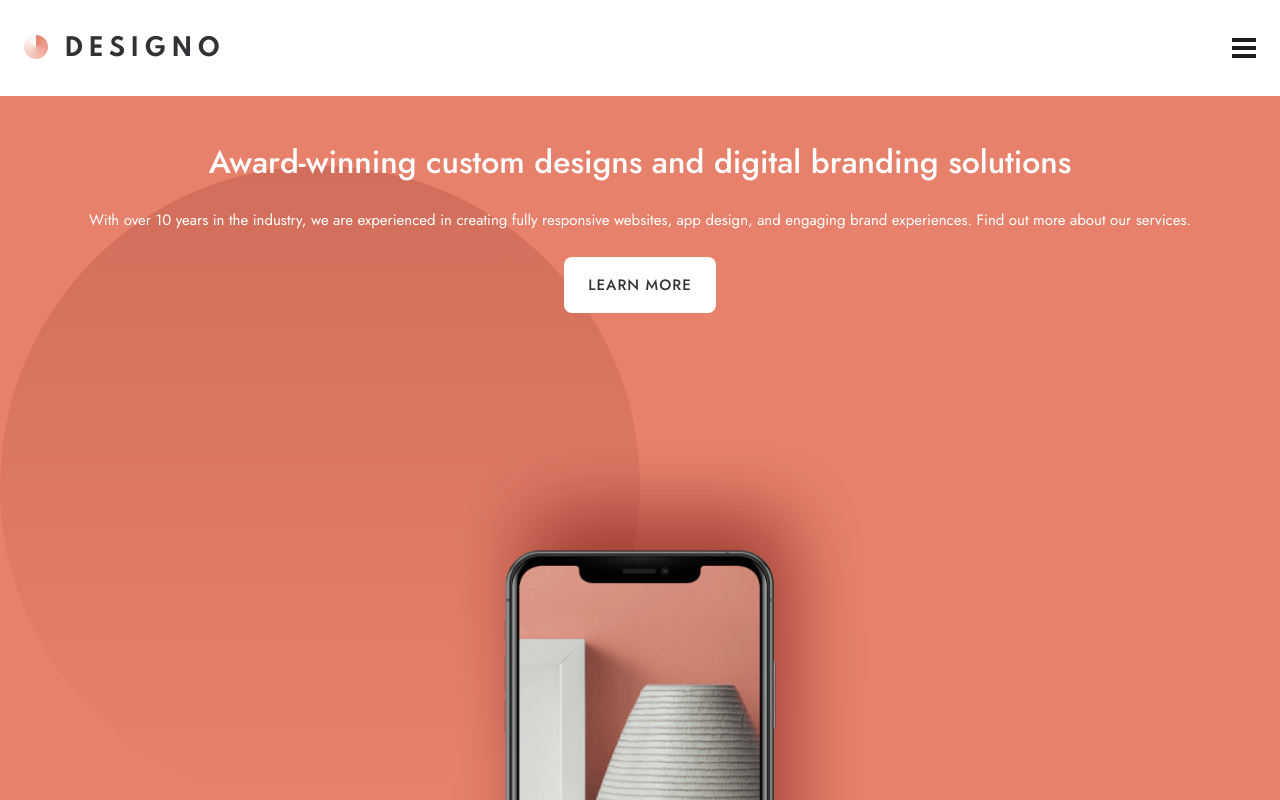
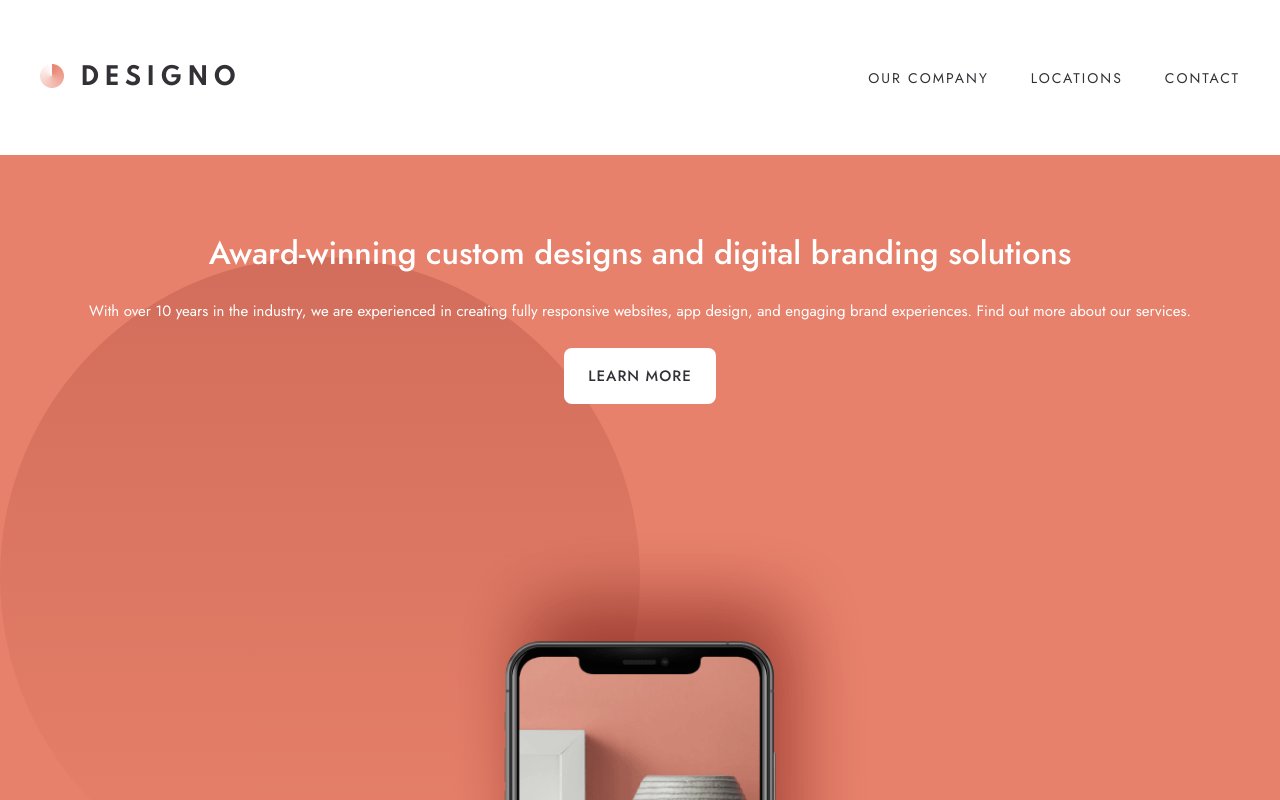
Before and after one commit to g-akca/designo, a React (Vite) app: page / in a window 1280 px wide. Shown: the top 800 px of the page. Built offline with nearby package versions, Linux system fonts and the light colour scheme.

Commit message:
Add HeaderLinks component for tablet navigation and update Header to include it

```diff
--- a/src/components/layout/Header.tsx
+++ b/src/components/layout/Header.tsx
@@ -2,6 +2,7 @@ import hamburgerIcon from "/assets/shared/mobile/icon-hamburger.svg";
 import closeIcon from "/assets/shared/mobile/icon-close.svg";
 import darkLogo from "/assets/shared/desktop/logo-dark.png";
 import Menu from "./Menu";
+import HeaderLinks from "./HeaderLinks";
 
 type HeaderProps = {
   isMenuOpen: boolean;
@@ -11,19 +12,21 @@ type HeaderProps = {
 
 function Header({ isMenuOpen, openMenu, closeMenu }: HeaderProps) {
   return (
-    <header className="fixed z-50 top-0 inset-x-0 flex flex-col">
-      <div className="bg-white h-24 px-6 flex justify-between items-center gap-5">
+    <header className="fixed z-50 top-0 inset-x-0 flex flex-col tablet:static">
+      <div className="bg-white h-24 px-6 flex justify-between items-center gap-5 tablet:px-10 tablet:h-auto">
         <img src={darkLogo} alt="Designo logo" className="max-w-50.5 min-w-0 shrink" />
 
         {isMenuOpen ? (
           <button type="button" onClick={closeMenu} aria-label="Close menu">
-            <img src={closeIcon} alt="" className="w-5" />
+            <img src={closeIcon} alt="" className="w-5 tablet:hidden" />
           </button>
         ) : (
           <button type="button" onClick={openMenu} aria-label="Open menu">
-            <img src={hamburgerIcon} alt="" className="w-6" />
+            <img src={hamburgerIcon} alt="" className="w-6 tablet:hidden" />
           </button>
         )}
+
+        <HeaderLinks />
       </div>
 
       {isMenuOpen && (
--- /dev/null
+++ b/src/components/layout/HeaderLinks.tsx
@@ -0,0 +1,23 @@
+import { NavLink } from "react-router";
+
+function HeaderLinks() {
+  return (
+    <nav className="hidden tablet:block">
+      <ul className="flex items-center gap-10.5 text-[14px] leading-3.5 uppercase tracking-[2px]">
+        <li>
+          <NavLink to="about">Our Company</NavLink>
+        </li>
+
+        <li>
+          <NavLink to="locations">Locations</NavLink>
+        </li>
+
+        <li>
+          <NavLink to="contact">Contact</NavLink>
+        </li>
+      </ul>
+    </nav>
+  )
+}
+
+export default HeaderLinks;
```
